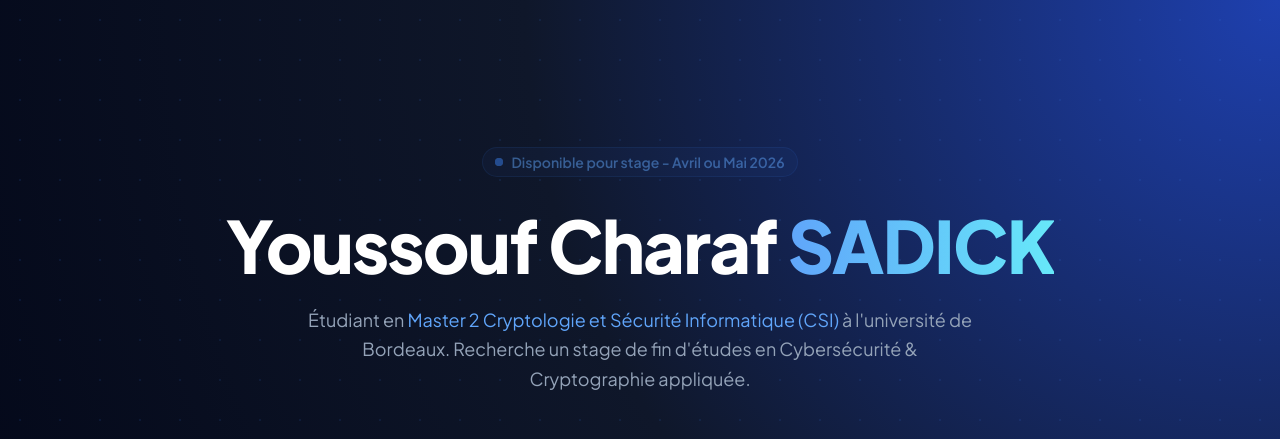
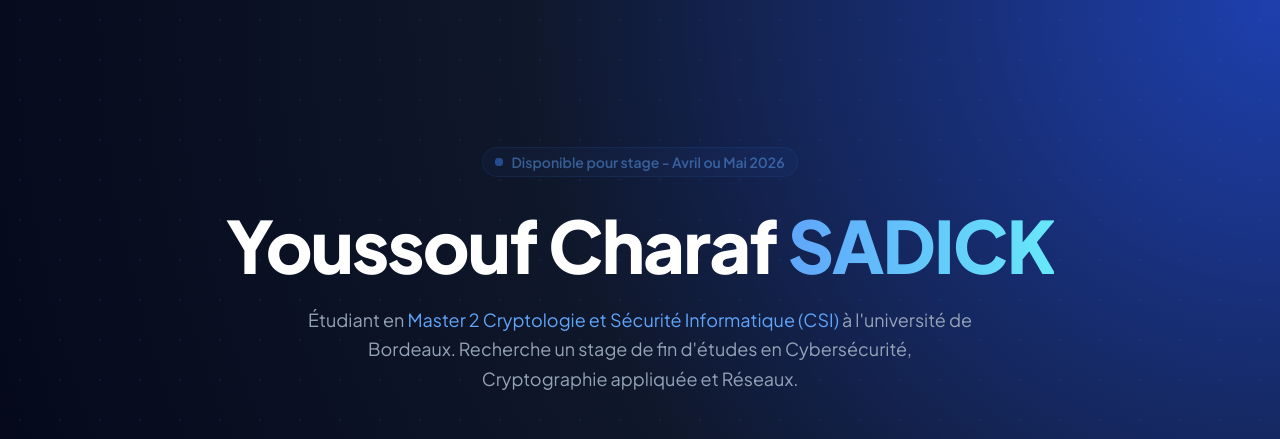
Before and after one commit to ycsadick/Portfolio, a plain HTML site: page index.html in a window 1280 px wide. Shown: the top 439 px of the page. Drawn offline with nearby package versions, Linux system fonts and the light colour scheme.

Commit message:
Mise à jour

```diff
--- a/index.html
+++ b/index.html
@@ -3,7 +3,7 @@
 <head>
     <meta charset="UTF-8">
     <meta name="viewport" content="width=device-width, initial-scale=1.0">
-    <title>Youssouf Charaf SADICK | Cyber & Crypto</title>
+    <title>Youssouf Charaf SADICK | Cyber, Crypto & Réseau</title>
     <script src="https://cdn.tailwindcss.com"></script>
     <link href="https://cdnjs.cloudflare.com/ajax/libs/font-awesome/6.4.0/css/all.min.css" rel="stylesheet">
     <link href="https://fonts.googleapis.com/css2?family=Plus+Jakarta+Sans:wght@400;500;600;800&family=JetBrains+Mono:wght@400;700&display=swap" rel="stylesheet">
@@ -35,7 +35,7 @@
         </h1>
 
         <p class="text-lg text-slate-400 leading-relaxed mb-12 max-w-2xl mx-auto">
-            Étudiant en <span class="text-blue-400">Master 2 Cryptologie et Sécurité Informatique (CSI)</span> à l'université de Bordeaux. Recherche un stage de fin d'études en Cybersécurité & Cryptographie appliquée.
+            Étudiant en <span class="text-blue-400">Master 2 Cryptologie et Sécurité Informatique (CSI)</span> à l'université de Bordeaux. Recherche un stage de fin d'études en Cybersécurité, Cryptographie appliquée et Réseaux.
         </p>
 
         <div class="flex justify-center items-center space-x-8 mb-16">
```
